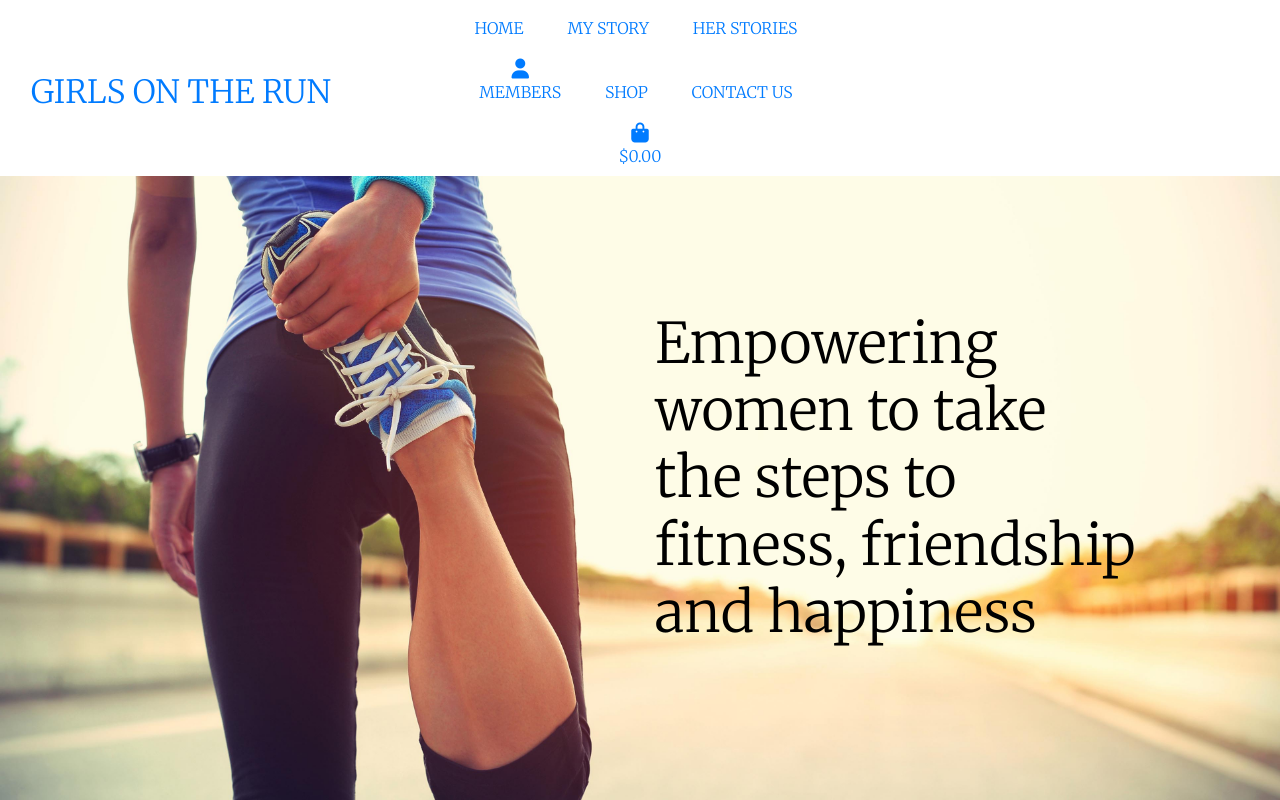
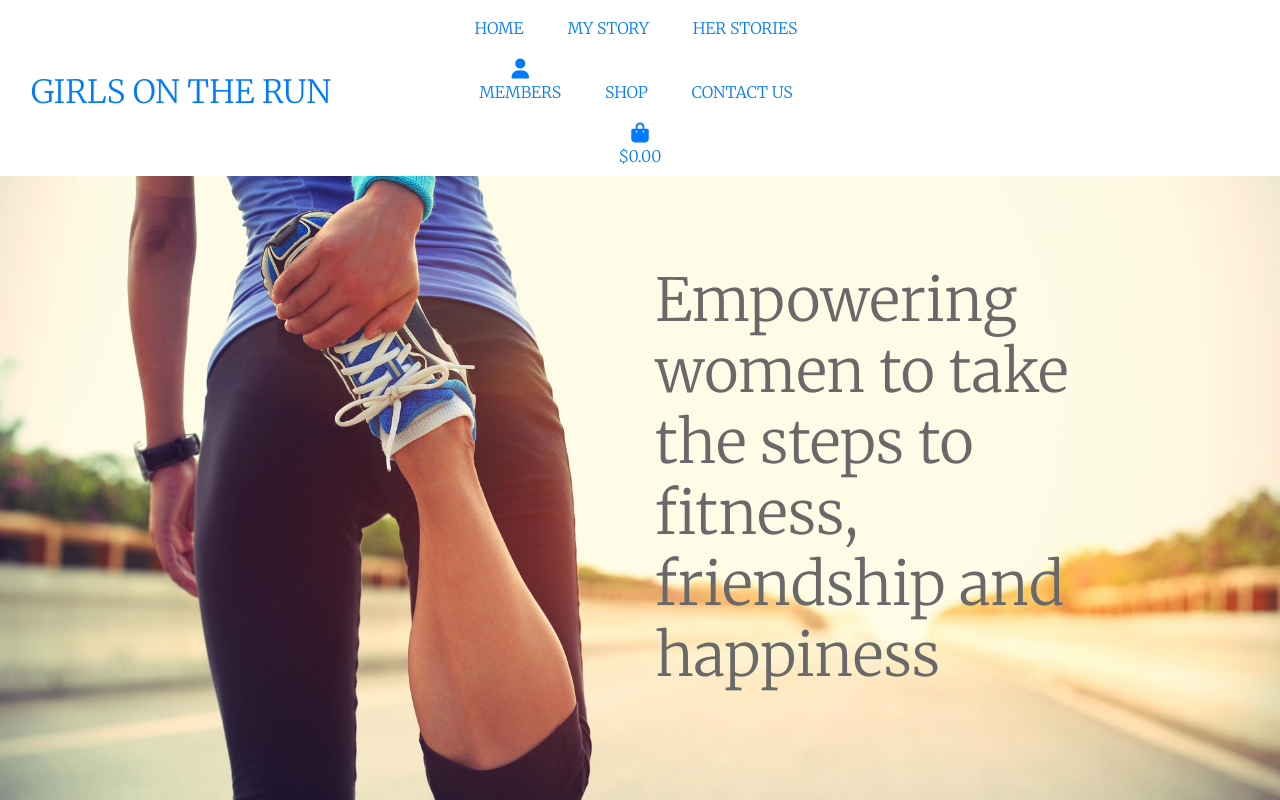
Before and after one commit to GarySimons/girlsrun, a Django app: page / in a window 1280 px wide. Run offline with Django 3.2, Linux system fonts and the light colour scheme; some libraries are stand-ins or nearby versions.

Commit message:
Styling main text on home page

```diff
--- a/home/templates/home/index.html
+++ b/home/templates/home/index.html
@@ -14,7 +14,7 @@
         <div class="row h-100">
             <div class="col-12 col-md-6 my-auto"></div>
             <div class="col-12 col-md-6 my-auto">
-                <h1 class="display-4 logo-font text-black">
+                <h1 class="homequote">
                     Empowering women to take the steps to fitness, friendship and happiness
                 </h1>
 
--- a/static/css/base.css
+++ b/static/css/base.css
@@ -6,8 +6,14 @@ body {
     background: url('/media/homepage_background.jpg') no-repeat center center fixed;
     background-size: cover;
     height: calc(100vh - 164px);
-    color: #000;
-    font-family: 'Merriweather';
+    color: 	#696969;
+    font-family: 'Merriweather', serif;
+}
+
+/* Home Page */
+
+.homequote {
+    font-size: 3.7rem;
 }
 
 /* from Bulma */
```
